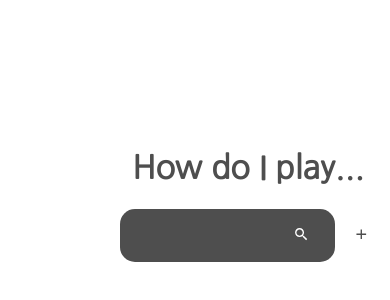
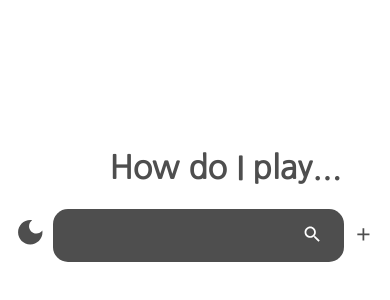
Before and after one commit to morales-martin/Chord-Search, a React (Create React App) app: page / in a window 390 px wide. Shown: the part 236-536 px from the top of the page. Built offline with nearby package versions, Linux system fonts and the light colour scheme.

Commit message:
finalized dark mode styling && styling for mobile

```diff
--- a/src/App.css
+++ b/src/App.css
@@ -1,5 +1,4 @@
 body {
-  padding: 5rem;
   height: 100vh;
   width: 100vw;
 }
--- a/src/Components/AddChord.css
+++ b/src/Components/AddChord.css
@@ -19,7 +19,8 @@
   height: 50%;
   width: 35%;
   overflow: hidden;
-  min-width: fit-content;
+  min-width: 20rem;
+  min-height: 30rem;
 }
 
 .add-chord-form {
@@ -30,13 +31,14 @@
 }
 
 .add-chord-form input {
-  background: var(--secondary);
+  background: var(--main);
   border-radius: 15px;
   padding: 1rem;
   margin: auto;
-  border: none;
+  border: 2px solid var(--secondary);
   outline: none;
-  color: var(--main)
+  color: var(--secondary)
+  /* outline-color: var(--secondary) */
 }
 
 .add-chord-form label {
--- a/src/Components/AddChord.js
+++ b/src/Components/AddChord.js
@@ -54,6 +54,7 @@ const AddChord = (props) => {
       onRequestClose={props.addChordHandler}
       contentLabel="Tiny nomadic modal popover"
       isOpen={props.addChordSwitch}
+      preventScroll={true}
     >
       <form className="add-chord-form" onSubmit={handleSubmit(onSubmit)}>
         <div className="add-chord-input">
@@ -72,6 +73,7 @@ const AddChord = (props) => {
           placementGrid={placementGrid}
           setPlacementGrid={setPlacementGrid}
           setError={setError}
+          darkMode={props.darkMode}
         />
         <Button className="submit">Submit</Button>
       </form>
--- a/src/Components/Canvas.js
+++ b/src/Components/Canvas.js
@@ -18,14 +18,15 @@ function Canvas(props) {
     }
 
     if (context) {
-      let strokeColor = props.enableDraw ? "--secondary" : "--main"
-      let mainColor = getComputedStyle(canvasRef.current).getPropertyValue(strokeColor) || 'black';
+      let fillColor = props.darkMode ? "rgba(78, 78, 78)" : "white";
 
+      if (props.enableDraw)
+        fillColor = props.darkMode ? "white" : "rgba(78, 78, 78)";
 
       context.font = "20px Verdana";
       context.textAlign = "center";
-      context.fillStyle = mainColor
-      context.strokeStyle = mainColor;
+      context.fillStyle = fillColor;
+      context.strokeStyle = fillColor;
 
       drawGrid();
       if (props.enableDraw) {
@@ -34,7 +35,7 @@ function Canvas(props) {
         drawStringPlacements();
       }
     }
-  }, [context, canvasRef]);
+  }, [context, canvasRef, props.darkMode]);
 
   const populateFingerPlacementCoordinates = () => {
     let currGrid = [];
--- a/src/Components/Card.js
+++ b/src/Components/Card.js
@@ -11,7 +11,7 @@ function Card(props) {
   return (
     <div className={classes}>
         <h1>{chordName.replace(/,/g,'')}</h1>
-        <Canvas strings={props.strings} enableDraw={false}></Canvas>
+        <Canvas strings={props.strings} enableDraw={false} darkMode={props.darkMode}></Canvas>
     </div>
   )
 }
--- a/src/Components/ResultGrid.js
+++ b/src/Components/ResultGrid.js
@@ -11,6 +11,7 @@ const ResultGrid = (props) => {
             key={chord.voicingID || chord._id}
             chordName={chord.chordName}
             strings={chord.strings || chord.chordStrings}
+            darkMode={props.darkMode}
           ></Card>
         );
       })}
--- a/src/Components/SearchChords.css
+++ b/src/Components/SearchChords.css
@@ -8,5 +8,12 @@
   display: flex;
   flex-direction: row;
   margin: auto;
-  width: 80%;
+  /* width: 80%; */
 }
+
+.btn-darkmode {
+  width: 5rem;
+  fill: var(--secondary);
+  background-color: transparent;
+  margin-top:5rem;
+}
--- a/src/Components/SearchChords.js
+++ b/src/Components/SearchChords.js
@@ -1,12 +1,27 @@
-import React, { useState } from "react";
+import React, { useEffect, useState } from "react";
 import "./SearchChords.css";
 import SearchForm from "./SearchForm";
 import ResultGrid from "./ResultGrid";
 import AddChord from "./AddChord";
+import Button from "./UI/Button";
 
 function SearchChords() {
   const [results, setResults] = useState([]);
   const [addChord, setAddChord] = useState(false);
+  const [darkMode, setDarkMode] = useState(false);
+
+  useEffect(() => {
+    if (darkMode) {
+      document.documentElement.style.setProperty("--secondary", "white");
+      document.documentElement.style.setProperty("--main", "rgba(78, 78, 78)");
+    } else {
+      document.documentElement.style.setProperty("--main", "white");
+      document.documentElement.style.setProperty(
+        "--secondary",
+        "rgba(78, 78, 78)"
+      );
+    }
+  }, [darkMode]);
 
   const addSubmitHandler = (e) => {
     e.preventDefault();
@@ -20,18 +35,30 @@ function SearchChords() {
   return (
     <div className="search-chords__container">
       {addChord && (
-        <AddChord addChordSwitch={addChord} addChordHandler={addChordHandler} />
+        <AddChord addChordSwitch={addChord} addChordHandler={addChordHandler} darkMode={darkMode} />
       )}
       <div className={`search-chords__searchbar`}>
+        <Button
+          className="btn-darkmode"
+          onClick={() => {
+            setDarkMode(!darkMode);
+          }}
+        >
+          <svg focusable="false" viewBox="0 0 24 24">
+            <path d="M12 3c-4.97 0-9 4.03-9 9s4.03 9 9 9 9-4.03 9-9c0-.46-.04-.92-.1-1.36-.98 1.37-2.58 2.26-4.4 2.26-2.98 0-5.4-2.42-5.4-5.4 0-1.81.89-3.42 2.26-4.4-.44-.06-.9-.1-1.36-.1z"></path>
+          </svg>
+        </Button>
         <SearchForm
           setResults={setResults}
           handleAddSubmit={addSubmitHandler}
           setAddChord={addChordHandler}
         />
       </div>
-      {results && <ResultGrid results={results} />}
+      {results && <ResultGrid results={results} darkMode={darkMode} />}
     </div>
   );
 }
 
 export default SearchChords;
+
+//document.documentElement.style.setProperty('--base',this.state.color);
--- a/src/Components/SearchForm.css
+++ b/src/Components/SearchForm.css
@@ -1,5 +1,5 @@
 .search-form {
-  min-width: 40%;
+  /* min-width: 40%; */
   margin: auto;
   display: flex;
   flex-direction: row;
@@ -23,7 +23,7 @@
   margin: auto;
   display: flex;
   min-width: fit-content;
-  width: 20rem;
+  width: 80%;
 }
 
 .search-form input:hover {
@@ -36,7 +36,7 @@
 }
 
 .add-chord__btn {
-  margin-left: 2rem;
+  margin: 0 1.2rem;
   fill: var(--secondary)
 }
 
@@ -49,6 +49,10 @@
   width: 2rem;
 }
 
+.search-tools svg {
+  width: 1.3rem;
+}
+
 .search-tools Button:hover {
   cursor: pointer;
 }
--- a/src/Components/SearchForm.js
+++ b/src/Components/SearchForm.js
@@ -7,28 +7,21 @@ import axios from "axios";
 
 const SearchForm = (props) => {
   const { register, handleSubmit } = useForm();
-  const [results, setResults] = useState([]);
-
-  useEffect(() => {
-    props.setResults(results);
-  }, [results]);
 
   const onSubmit = async (data) => {
     try {
-      const chordEntries = await GetChord(data);
+      let chordEntries = await GetChord(data);
 
-      setResults(chordEntries);
-
-      axios
+      await axios
         .get(`http://localhost:5000/chords/search`, {
           params: { chordName: data.chord },
         })
         .then((res) => {
-          setResults((previous) => {
-            return [...previous, ...res.data];
-          });
+          chordEntries = [...chordEntries, ...res.data];
         })
         .catch((err) => console.log(err));
+
+      props.setResults(chordEntries);
     } catch (e) {
       console.log(e);
     }
@@ -42,7 +35,7 @@ const SearchForm = (props) => {
         <h1>How do I play...</h1>
       </label>
       <div className="search-tools">
-        <input name="chord" {...register("chord")} required={true}/>
+        <input name="chord" {...register("chord")} required={true} />
         <Button className="search-form__searchbtn">
           <svg
             focusable="false"
--- a/src/index.css
+++ b/src/index.css
@@ -17,18 +17,3 @@ html {
 body {
   background-color: var(--main);
 }
-
-input::-webkit-input-placeholder {
-  color: red !important;
-}
-  input:-moz-placeholder {
-  /* Firefox 18- */
-  color: red !important;
-}
-  input::-moz-placeholder {
-  /* Firefox 19+ */
-  color: red !important;
-}
-  input:-ms-input-placeholder {
-  color: red !important;
-}
```
